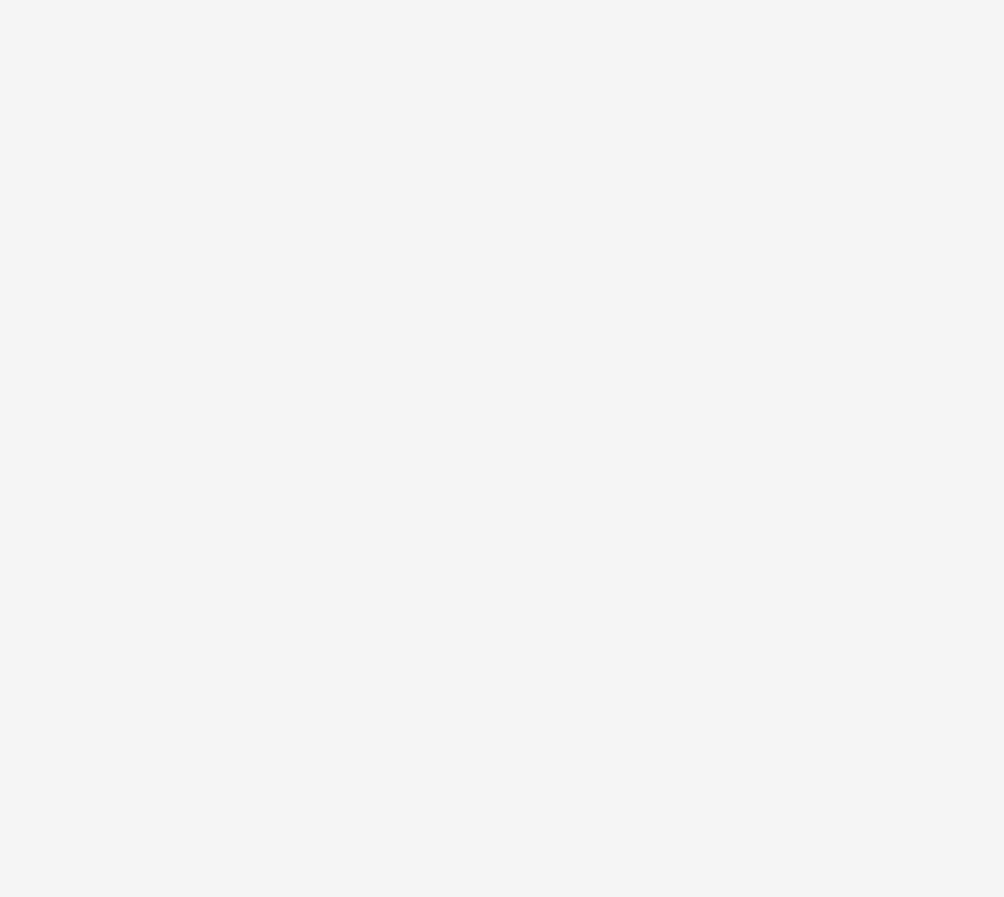
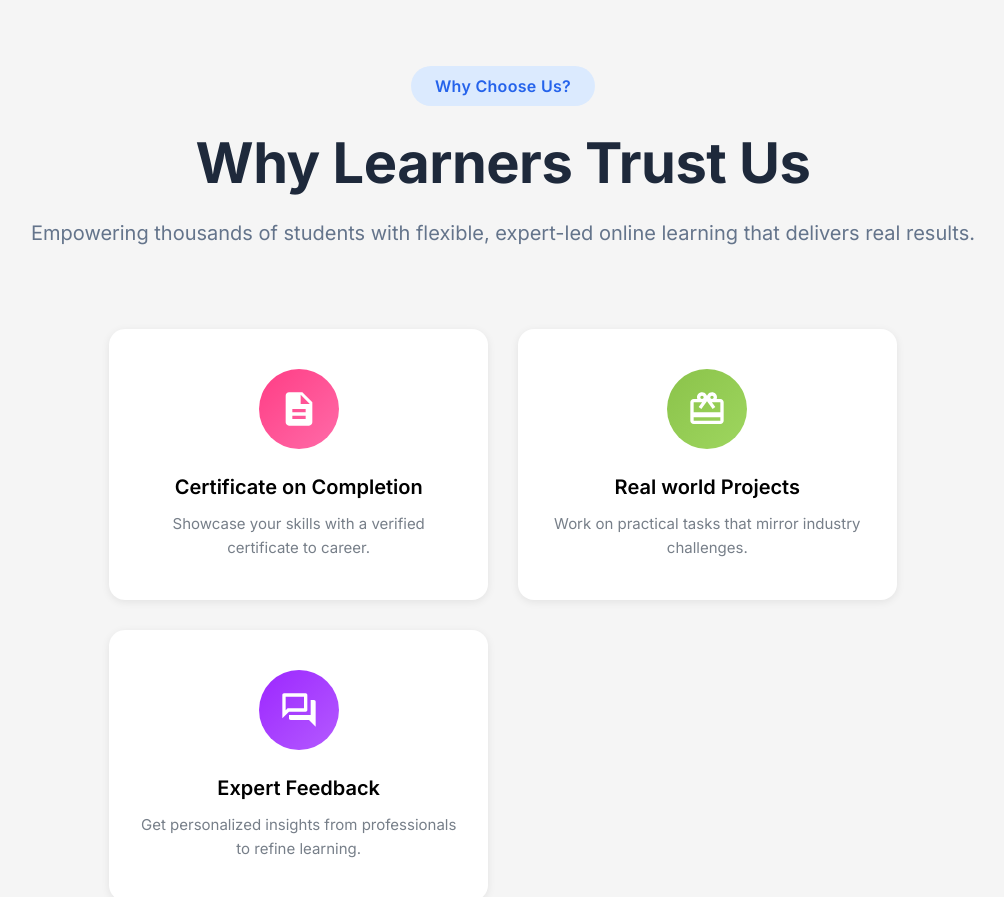
Before and after one commit to Tahmied/Mentor, a React (Vite) app: page / in a window 1280 px wide. Shown: the part 2660-3557 px from the top of the page, without its empty margins (137-1141 px from the left). Before the commit the page ends 2646 px from the top, so only its background shows below. Built offline with nearby package versions, Linux system fonts and the light colour scheme.

Commit message:
- added why choose us section

```diff
--- /dev/null
+++ b/src/Components/Homepage/Choose.jsx
@@ -0,0 +1,43 @@
+import Headings from "../Utilis/Headings";
+import './why.css';
+
+const Choose = () => {
+    return (
+        <div className="features-container">
+            <Headings sectionName={'Why Choose Us?'} Title={'Why Learners Trust Us'} Desc={'Empowering thousands of students with flexible, expert-led online learning that delivers real results.'}></Headings>
+            <div className="features-grid">
+                <div className="feature-card">
+                    <div className="icon-circle pink">
+                        <svg xmlns="http://www.w3.org/2000/svg" viewBox="0 0 24 24">
+                            <path d="M14 2H6c-1.1 0-1.99.9-1.99 2L4 20c0 1.1.89 2 1.99 2H18c1.1 0 2-.9 2-2V8l-6-6zm2 16H8v-2h8v2zm0-4H8v-2h8v2zm-3-5V3.5L18.5 9H13z" />
+                        </svg>
+                    </div>
+                    <h3 className="feature-title">Certificate on Completion</h3>
+                    <p className="feature-description">Showcase your skills with a verified certificate to career.</p>
+                </div>
+
+                <div className="feature-card">
+                    <div className="icon-circle green">
+                        <svg xmlns="http://www.w3.org/2000/svg" viewBox="0 0 24 24">
+                            <path d="M20 6h-2.18c.11-.31.18-.65.18-1 0-1.66-1.34-3-3-3-1.05 0-1.96.54-2.5 1.35l-.5.67-.5-.68C10.96 2.54 10.05 2 9 2 7.34 2 6 3.34 6 5c0 .35.07.69.18 1H4c-1.11 0-1.99.89-1.99 2L2 19c0 1.11.89 2 2 2h16c1.11 0 2-.89 2-2V8c0-1.11-.89-2-2-2zm-5-2c.55 0 1 .45 1 1s-.45 1-1 1-1-.45-1-1 .45-1 1-1zM9 4c.55 0 1 .45 1 1s-.45 1-1 1-1-.45-1-1 .45-1 1-1zm11 15H4v-2h16v2zm0-5H4V8h5.08L7 10.83 8.62 12 11 8.76l1-1.36 1 1.36L15.38 12 17 10.83 14.92 8H20v6z" />
+                        </svg>
+                    </div>
+                    <h3 className="feature-title">Real world Projects</h3>
+                    <p className="feature-description">Work on practical tasks that mirror industry challenges.</p>
+                </div>
+
+                <div className="feature-card">
+                    <div className="icon-circle purple">
+                        <svg xmlns="http://www.w3.org/2000/svg" viewBox="0 0 24 24">
+                            <path d="M15 4v7H5.17l-.59.59-.58.58V4h11m1-2H3c-.55 0-1 .45-1 1v14l4-4h10c.55 0 1-.45 1-1V3c0-.55-.45-1-1-1zm5 4h-2v9H6v2c0 .55.45 1 1 1h11l4 4V7c0-.55-.45-1-1-1z" />
+                        </svg>
+                    </div>
+                    <h3 className="feature-title">Expert Feedback</h3>
+                    <p className="feature-description">Get personalized insights from professionals to refine learning.</p>
+                </div>
+            </div>
+        </div>
+    );
+};
+
+export default Choose;
--- a/src/Components/Homepage/Home.jsx
+++ b/src/Components/Homepage/Home.jsx
@@ -1,3 +1,4 @@
+import Choose from "./Choose";
 import Courses from "./Courses";
 import Hero from "./Hero";
 
@@ -6,6 +7,7 @@ const Home = () => {
         <>
             <Hero></Hero>
             <Courses></Courses>
+            <Choose></Choose>
         </>
     );
 };
--- /dev/null
+++ b/src/Components/Homepage/why.css
@@ -0,0 +1,143 @@
+        .features-container {
+            max-width: 1200px;
+            margin: 0 auto;
+        }
+
+        .features-grid {
+            display: grid;
+            grid-template-columns: repeat(auto-fit, minmax(250px, 1fr));
+            gap: 30px;
+            width: 80%;
+            margin: 0 auto;
+        }
+
+        .feature-card {
+            background: white;
+            border-radius: 16px;
+            padding: 40px 30px;
+            text-align: center;
+            transition: transform 0.3s ease, box-shadow 0.3s ease;
+            box-shadow: 0 2px 8px rgba(0, 0, 0, 0.08);
+        }
+
+        .feature-card:hover {
+            transform: translateY(-8px);
+            box-shadow: 0 8px 24px rgba(0, 0, 0, 0.12);
+        }
+
+        .icon-circle {
+            width: 80px;
+            height: 80px;
+            border-radius: 50%;
+            margin: 0 auto 25px;
+            display: flex;
+            align-items: center;
+            justify-content: center;
+            transition: transform 0.3s ease;
+        }
+
+        .feature-card:hover .icon-circle {
+            transform: scale(1.1);
+        }
+
+        .icon-circle svg {
+            width: 40px;
+            height: 40px;
+            fill: white;
+        }
+
+        .icon-circle.orange {
+            background: linear-gradient(135deg, #ff6b35 0%, #ff8f5c 100%);
+        }
+
+        .icon-circle.pink {
+            background: linear-gradient(135deg, #ff3d85 0%, #ff6ba8 100%);
+        }
+
+        .icon-circle.green {
+            background: linear-gradient(135deg, #8bc34a 0%, #9ed65f 100%);
+        }
+
+        .icon-circle.purple {
+            background: linear-gradient(135deg, #9c27ff 0%, #b45aff 100%);
+        }
+
+        .feature-title {
+            color: #000000;
+            font-size: 20px;
+            font-weight: 600;
+            margin-bottom: 12px;
+            line-height: 1.3;
+        }
+
+        .feature-description {
+            color: #777f89;
+            font-size: 15px;
+            line-height: 1.6;
+        }
+
+        @media (max-width: 1024px) {
+            .features-grid {
+                grid-template-columns: repeat(2, 1fr);
+                gap: 25px;
+            }
+        }
+
+        @media (max-width: 640px) {
+
+            .features-grid {
+                grid-template-columns: 1fr;
+                gap: 20px;
+            }
+
+            .feature-card {
+                padding: 35px 25px;
+            }
+
+            .icon-circle {
+                width: 70px;
+                height: 70px;
+                margin-bottom: 20px;
+            }
+
+            .icon-circle svg {
+                width: 35px;
+                height: 35px;
+            }
+
+            .feature-title {
+                font-size: 18px;
+                margin-bottom: 10px;
+            }
+
+            .feature-description {
+                font-size: 14px;
+            }
+        }
+
+        @media (max-width: 360px) {
+
+            .feature-card {
+                padding: 30px 20px;
+            }
+
+            .icon-circle {
+                width: 65px;
+                height: 65px;
+                margin-bottom: 18px;
+            }
+
+            .icon-circle svg {
+                width: 32px;
+                height: 32px;
+            }
+
+            .feature-title {
+                font-size: 17px;
+            }
+
+            .feature-description {
+                font-size: 13px;
+                line-height: 1.5;
+            }
+        }
--- a/src/Components/Utilis/Headings.css
+++ b/src/Components/Utilis/Headings.css
@@ -1,7 +1,6 @@
 /* heading Section */
 .heading-section {
     padding: 80px 20px;
-    background: #f8fafc;
     width: 100%;
 }
 
```
